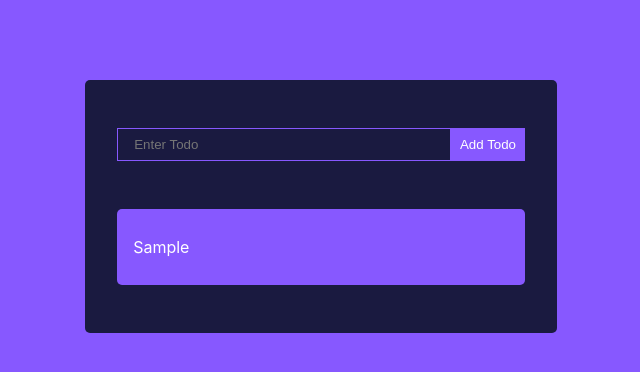
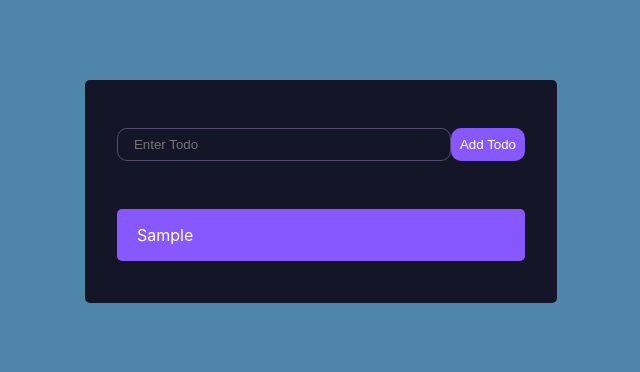
Before and after one commit to Sujal0041/todo, a React (Create React App) app: page / in a window 1280 px wide. Both pictures are taken after typing "Sample" into the empty fields and a click on the button "Add Todo". Shown: the top 372 px of the page, without its empty margins (319-959 px from the left). Built offline with nearby package versions, Linux system fonts and the light colour scheme.

Commit message:
Final Touch

```diff
--- a/src/App.css
+++ b/src/App.css
@@ -2,7 +2,7 @@
   text-align: center;
 }
 
-.App-logo {
+/* .App-logo {
   height: 40vmin;
   pointer-events: none;
 }
@@ -11,7 +11,7 @@
   .App-logo {
     animation: App-logo-spin infinite 20s linear;
   }
-}
+} */
 
 .App-header {
   background-color: #282c34;
@@ -29,14 +29,14 @@
 }
 
 body{
-  background: #8758ff;
+  background: #4e85a8;
   display: flex;
   justify-content: center;
   align-items: center;
 }
 
 .todocontainer{
-  background: #1A1A40;
+  background: #151528;
   margin-top: 5rem;
   padding: 2rem;
   border-radius: 5px;
@@ -50,20 +50,22 @@ body{
 .todoinput {
   outline: none;
   background: none;
-  border: 1px solid #8758ff;
+  border: 1px solid #564a74;
   padding: 0.5rem 1rem;
   margin-top: 1rem;
   margin-bottom: 2rem;
   width: 300px;
   color: white;
+  border-radius: 10px;
 }
 
 .addtodo {
   background: #8758ff;
   color: #fff;
   border: none;
-  padding: 0.55rem;
+  padding: 9px;
   cursor: pointer;
+  border-radius: 10px;
 }
 
 .Todo{
@@ -72,9 +74,9 @@ body{
   align-items: center;
   background: #8758ff;
   color: #fff;
-  padding: 0.75rem 1rem;
+  padding-left:20px;
   border-radius: 5px;
-  margin-bottom: 1rem;
+  margin-bottom: 10px;
   cursor: pointer;
 }
 
--- a/src/components/TodoMain.js
+++ b/src/components/TodoMain.js
@@ -6,10 +6,16 @@ uuidv4()
 const TodoMain = () => {
     const [todos,setTodos] = useState([])
 
-    const addTodos = (todo) =>{
-        setTodos([...todos,{id: uuidv4(),task:todo,completed:false}])
-        console.log(todos)
+    const addTodos = (todo) => {
+        // Check if todo is not empty before adding it to the array
+        if (todo.trim() !== "") {
+            setTodos([...todos, { id: uuidv4(), task: todo, completed: false }])
+            console.log(todos)
+        } else {
+            alert("Please Add a Task")
+        }
     }
+
 
     const toggleComplete = (id) => {
         setTodos(
```
